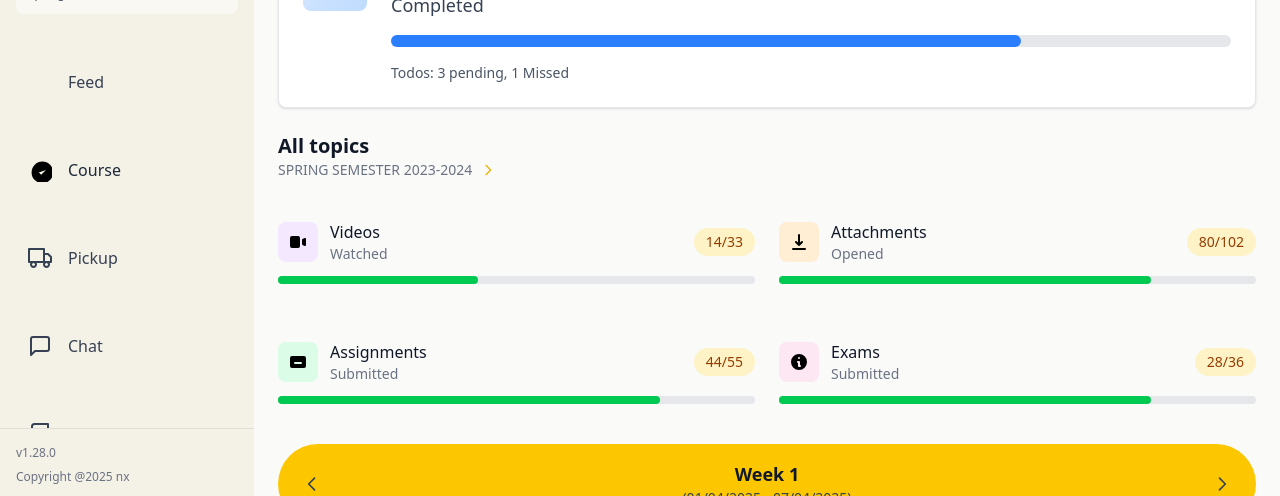
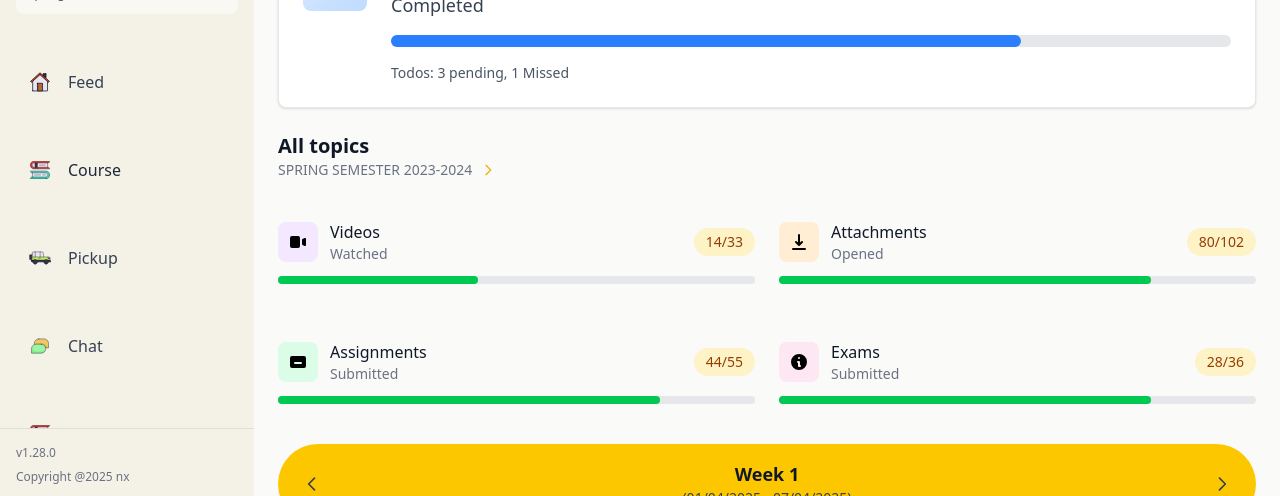
Before and after one commit to prachi316/nx-learner, an Angular app: page /course-details in a window 1280 px wide. Shown: the part 223-719 px from the top of the page. Built offline with nearby package versions, Linux system fonts and the light colour scheme.

Commit message:
Update side navigation icons and improve styling
- Replaced app-icon components with img elements for better performance and flexibility.
- Updated icon names in side-nav.constants.ts to reflect new asset naming conventions.

```diff
--- a/src/app/common/components/side-nav/side-nav.component.html
+++ b/src/app/common/components/side-nav/side-nav.component.html
@@ -75,15 +75,14 @@
           (click)="onNavItemClick(item)"
         >
           <!-- Icon -->
-          <app-icon
-            [theIcon]="item.icon"
-            width="24"
-            height="24"
-            color="currentColor"
+          <img
+            [src]="'assets/icon/' + item.icon + '.svg'"
+            [alt]="item.label"
             class="w-6 h-6 mr-4"
             [class.mr-0]="isCollapsed"
-            [class.fill-current]="item.active"
-          ></app-icon>
+            [class.opacity-100]="item.active"
+            [class.opacity-70]="!item.active"
+          />
 
           <span
             class="font-sans font-normal text-base leading-6 tracking-normal group-hover:font-extrabold"
--- a/src/app/common/components/side-nav/side-nav.constants.ts
+++ b/src/app/common/components/side-nav/side-nav.constants.ts
@@ -2,21 +2,21 @@ import { NavItem } from './side-nav.types';
 
 // Navigation items configuration
 export const NAV_ITEMS: NavItem[] = [
-  { id: 'feed', label: 'Feed', icon: 'home', href: '/feed' },
-  { id: 'course', label: 'Course', icon: 'book', active: true, href: '/course-details' },
-  { id: 'pickup', label: 'Pickup', icon: 'truck', href: '/pickup' },
+  { id: 'feed', label: 'Feed', icon: 'feed', href: '/feed' },
+  { id: 'course', label: 'Course', icon: 'course', active: true, href: '/course-details' },
+  { id: 'pickup', label: 'Pickup', icon: 'pickup', href: '/pickup' },
   { id: 'chat', label: 'Chat', icon: 'chat', href: '/chat' },
   {
     id: 'course-management',
     label: 'Course Management',
-    icon: 'books',
+    icon: 'course',
     href: '/course-management',
   },
-  { id: 'vcr', label: 'VCR', icon: 'video', href: '/vcr' },
+  { id: 'vcr', label: 'VCR', icon: 'vcr', href: '/vcr' },
   {
     id: 'grade-management',
     label: 'Grade Management',
-    icon: 'document',
+    icon: 'grade',
     href: '/grade-management',
   },
 ];
```
